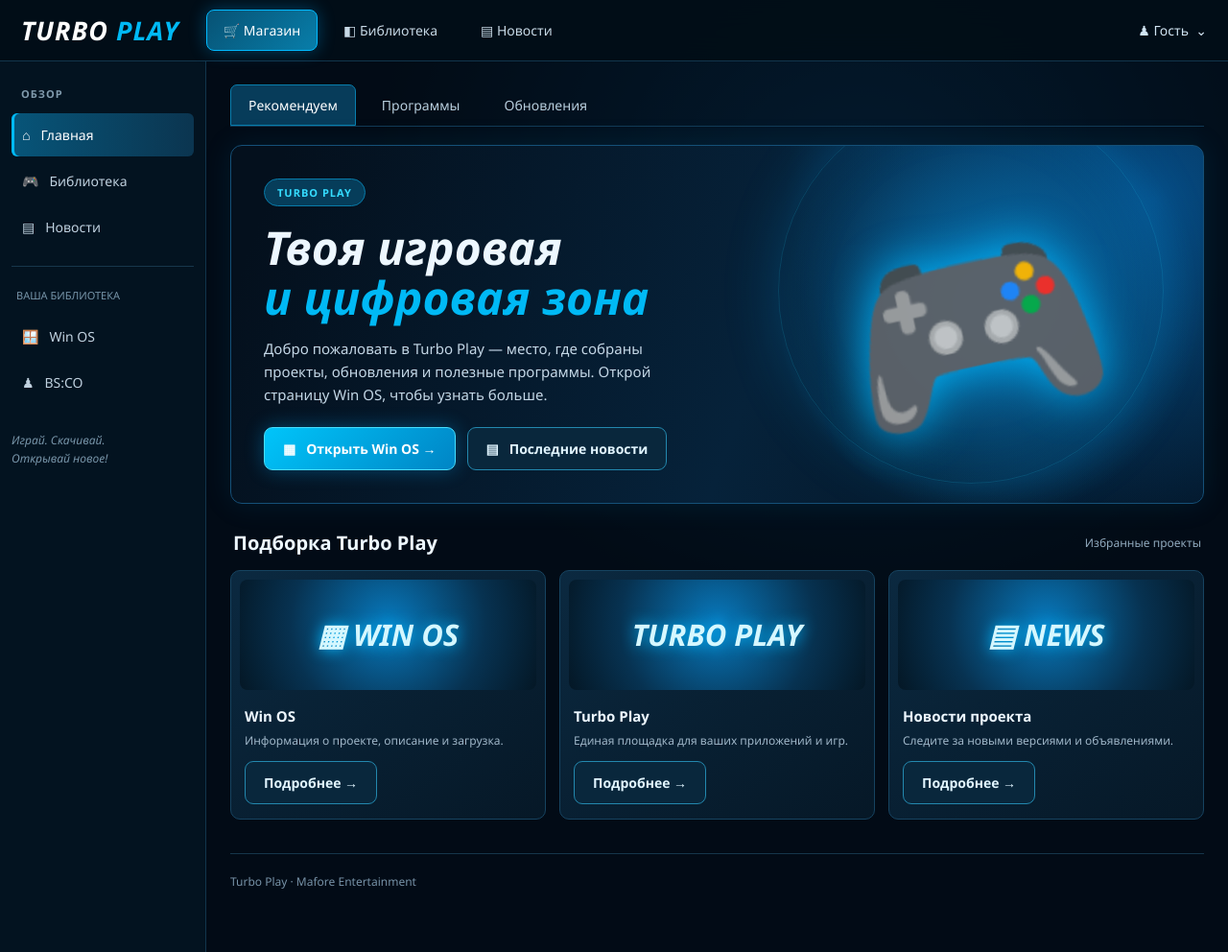
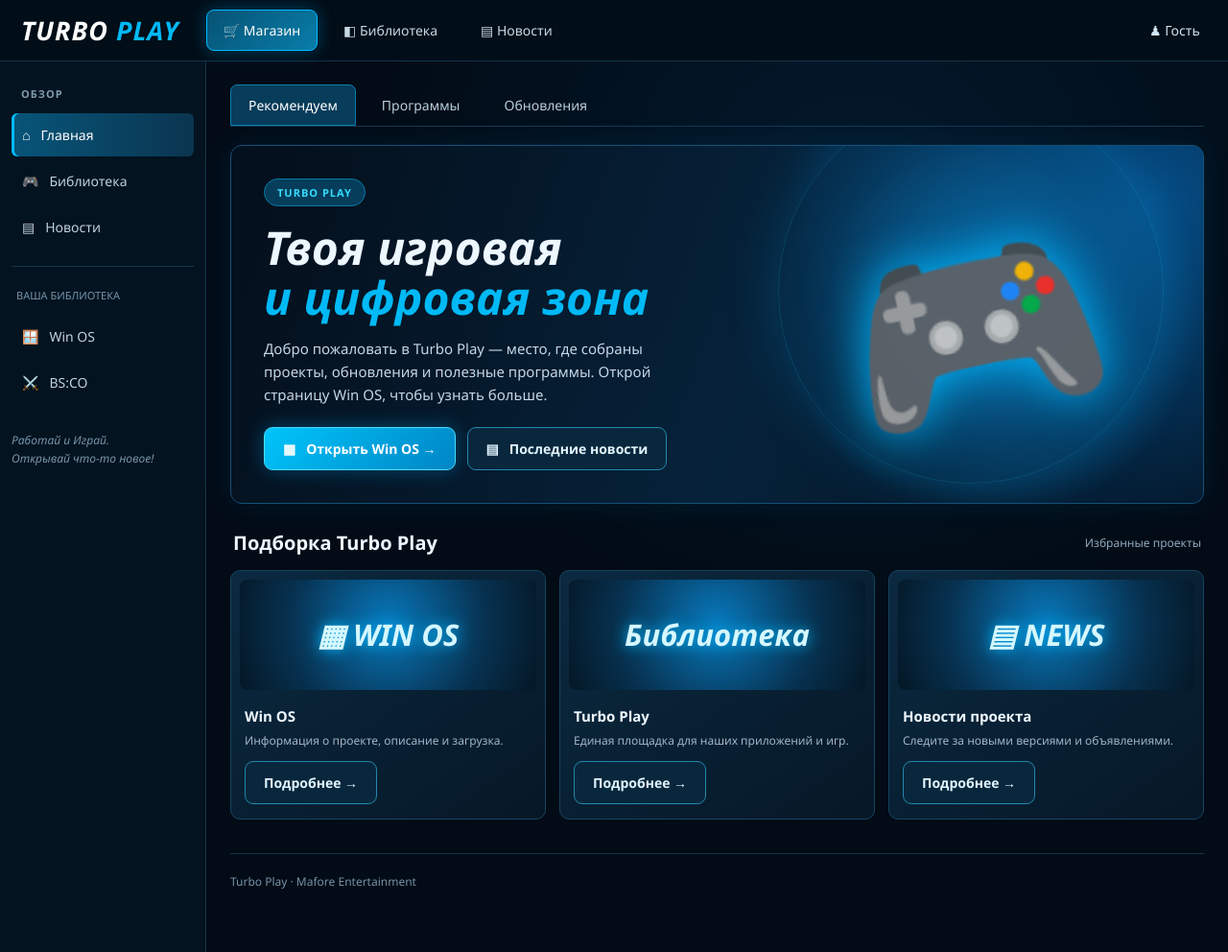
Before and after one commit to stens1011-del/Turbo-Play, a plain HTML site: page index.html in a window 1280 px wide. Shown: the whole page at 96% size. Drawn offline with Linux system fonts and the light colour scheme.

Commit message:
Add files via upload

```diff
--- a/index.html
+++ b/index.html
@@ -594,7 +594,7 @@ footer {
     <button data-page="news">▤ Новости</button>
   </nav>
 
-  <div class="profile">♟ Гость &nbsp;⌄</div>
+  <div class="profile">♟ Гость &nbsp;</div>
 </header>
 
 <div class="layout">
@@ -609,11 +609,11 @@ footer {
   <div class="tiny">ВАША БИБЛИОТЕКА</div>
 
   <button data-page="winos">🪟 &nbsp; Win OS</button>
-  <button data-page="bsco">♟ &nbsp; BS:CO</button>
+  <button data-page="bsco">⚔️ &nbsp; BS:CO</button>
 
   <div class="slogan">
-    Играй. Скачивай.<br>
-    Открывай новое!
+    Работай и Играй.<br>
+    Открывай что-то новое!
   </div>
 </aside>
 
@@ -673,10 +673,10 @@ footer {
     </article>
 
     <article class="card">
-      <div class="card-art">TURBO PLAY</div>
+      <div class="card-art">Библиотека</div>
       <div class="card-body">
         <h3>Turbo Play</h3>
-        <p>Единая площадка для ваших приложений и игр.</p>
+        <p>Единая площадка для наших приложений и игр.</p>
         <button class="secondary page-button" onclick="showPage('library')">
           Подробнее →
         </button>
@@ -886,7 +886,8 @@ footer {
       <div class="card-art">▦ WIN OS</div>
       <div class="card-body">
         <h3>Win OS</h3>
-        <p>Откройте страницу проекта, чтобы прочитать описание и скачать архив.</p>
+        <p>Win OS — проект для пользователей, которым интересны
+        собственная цифровая среда, приложения и игровые возможности. </p></p></h3>Версия 27H1.beta</p>
         <button class="secondary page-button" onclick="showPage('winos')">
           Подробнее
         </button>
@@ -897,7 +898,8 @@ footer {
       <div class="card-art">BS:CO</div>
       <div class="card-body">
         <h3>Block-Strike: Classic Offensive</h3>
-        <p>Динамичный многопользовательский шутер для Windows. Версия 1.4.4.</p>
+        <p>Динамичный многопользовательский шутер для Windows.</p>
+		</p>Версия 1.4.4.</p>
         <button class="secondary page-button" onclick="showPage('bsco')">
           Подробнее
         </button>
```
